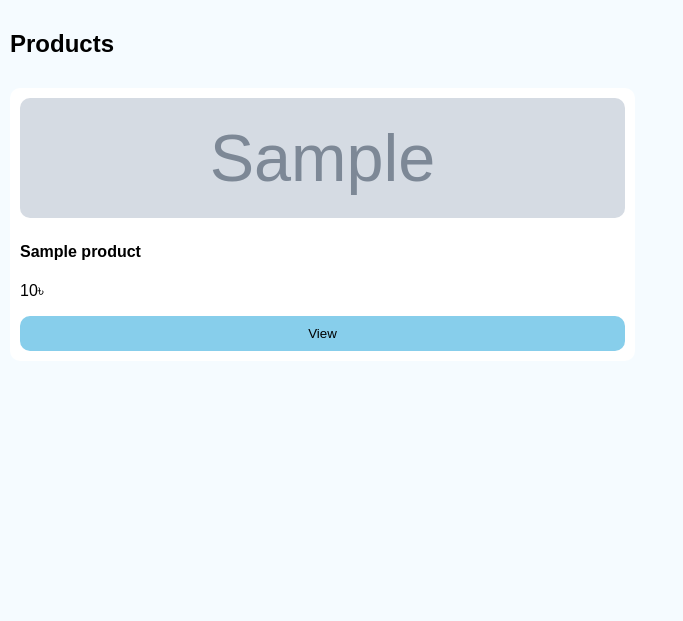
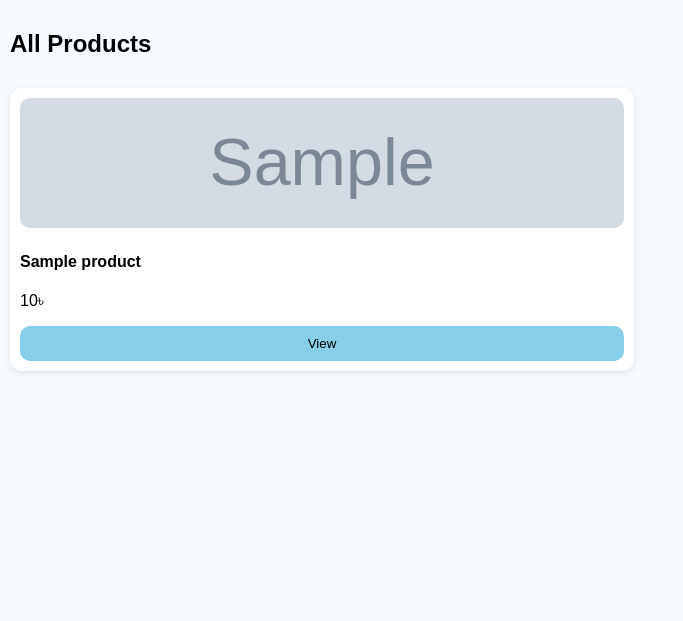
Before and after one commit to tahmid16122009-crypto/shoes-place, a Flask app: template templates/home.html in a window 1280 px wide. Shown: the top 621 px of the page, without its empty margins (0-683 px from the left). Run offline with Flask 3, Linux system fonts and the light colour scheme; the template is opened without the code that fills it: most values are stand-ins (such as "Sample title", 1, 10 or a date in 2020); grey boxes marked "Sample" are stand-in pictures.

Commit message:
Update home.html

```diff
--- a/templates/home.html
+++ b/templates/home.html
@@ -1,13 +1,13 @@
 {% extends "base.html" %}
 {% block content %}
 
-<h2>Products</h2>
+<h2>All Products</h2>
 
 <div class="grid">
-
 {% for p in products %}
 <div class="card">
-<img src="{{p.image}}" class="product-img">
+
+<img src="{{p.image}}" class="img">
 
 <h4>{{p.name}}</h4>
 <p>{{p.price}}৳</p>
@@ -15,21 +15,28 @@
 <a href="/product/{{p.id}}">
 <button>View</button>
 </a>
+
 </div>
 {% endfor %}
-
 </div>
 
 <style>
 .grid{
 display:grid;
 grid-template-columns:1fr 1fr;
-gap:10px;
+gap:12px;
 }
 
-.product-img{
+.card{
+background:white;
+padding:10px;
+border-radius:12px;
+box-shadow:0 2px 6px rgba(0,0,0,0.1);
+}
+
+.img{
 width:100%;
-height:120px;
+height:130px;
 object-fit:cover;
 border-radius:10px;
 }
```
